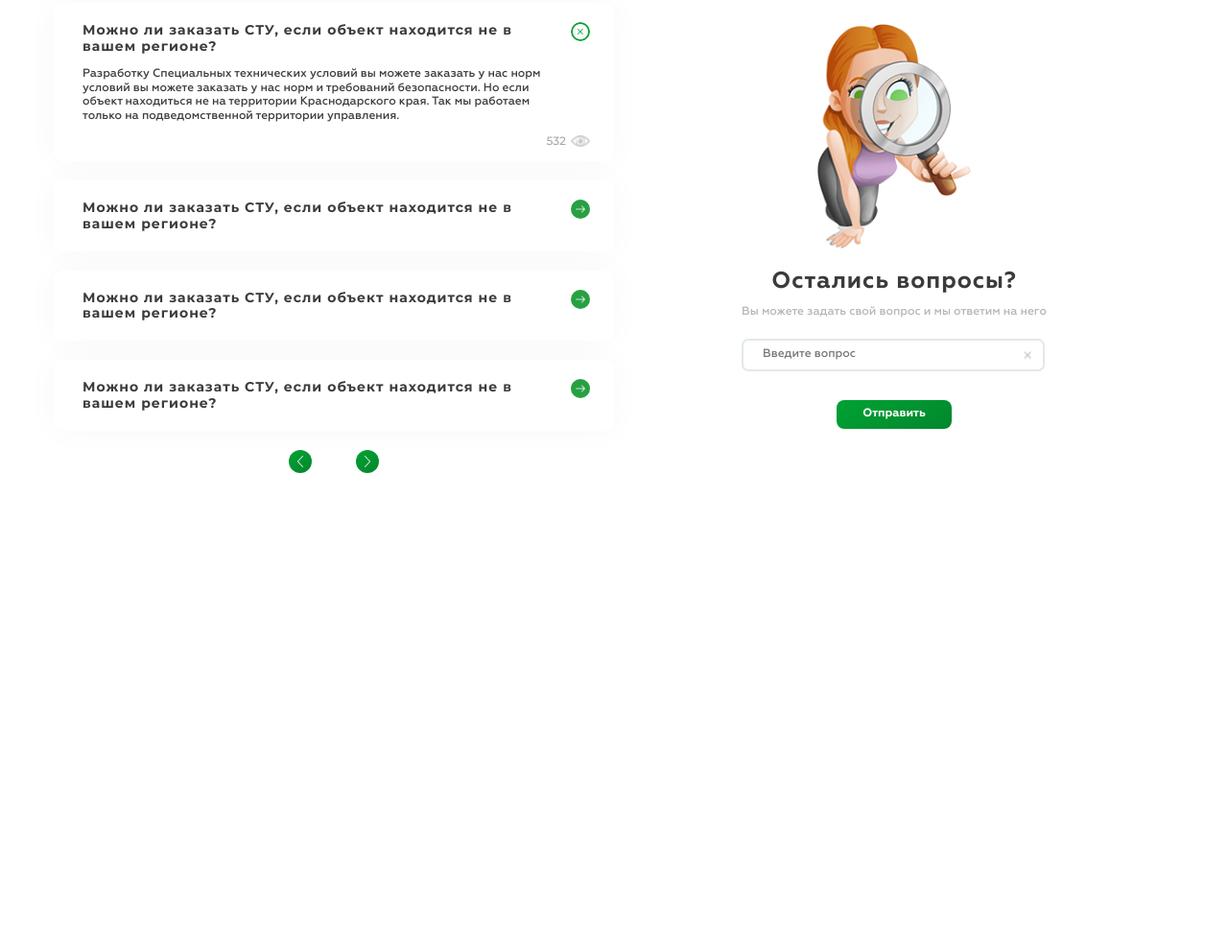
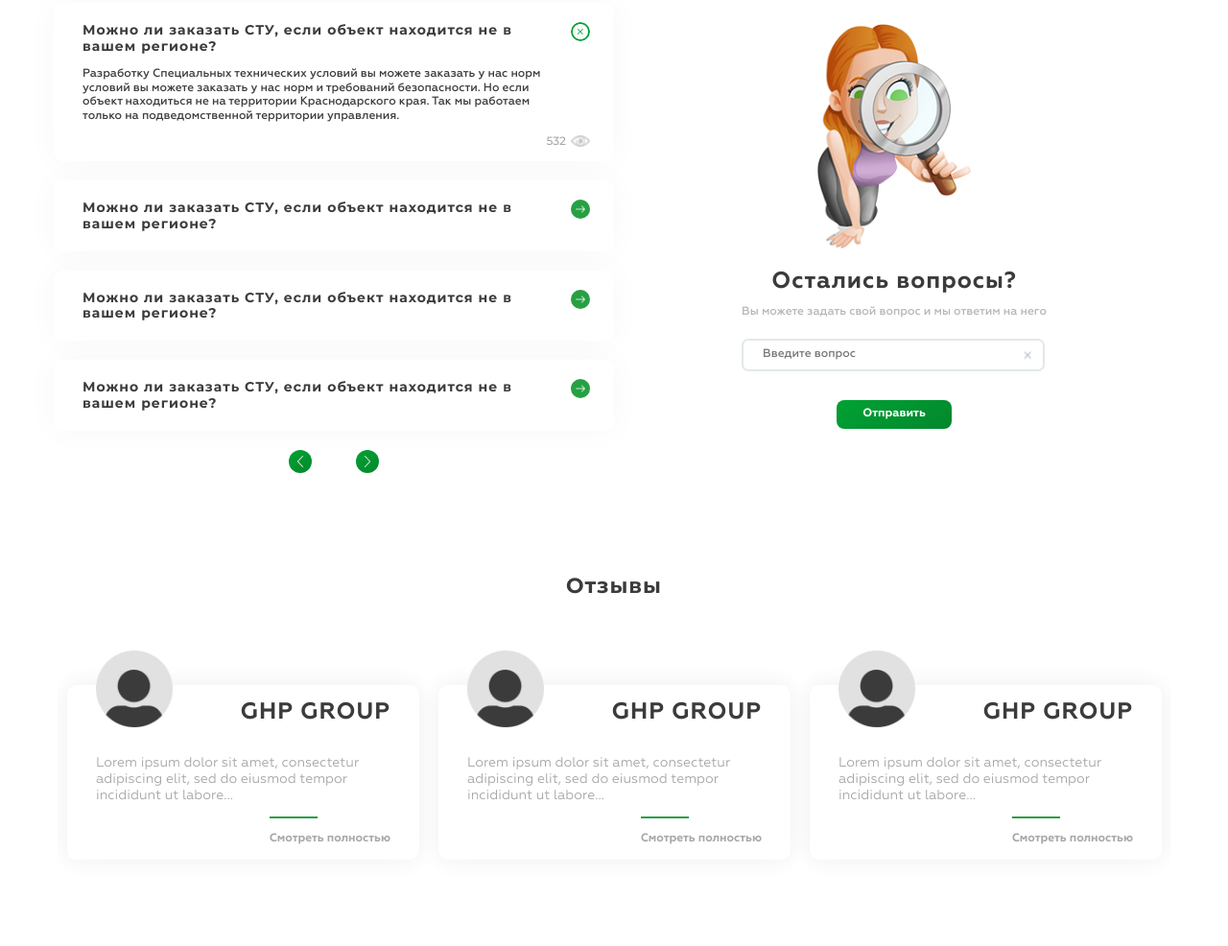
Before and after one commit to KIrilldeveloper48/KIrilldeveloper48-.github.io, a plain HTML site: page gostnorm/main.html in a window 1280 px wide. Shown: the part 5189-6175 px from the top of the page at 96% size. Before the commit the page ends 5737 px from the top, so only its background shows below. Drawn offline with nearby package versions, Linux system fonts and the light colour scheme; a web font is replaced by a local one.

Commit message:
Основной функционал слайдера

```diff
--- a/gostnorm/js/main.js
+++ b/gostnorm/js/main.js
@@ -1,4 +1,4 @@
-$(document).ready(function () {
+$(document).ready(function() {
   $(".tenth-block_slider-item").slick({
     infinite: true,
     slidesToShow: 5,
@@ -8,23 +8,25 @@ $(document).ready(function () {
     autoplay: false,
     autoplaySpeed: 2000,
     appendArrows: $(".slider-arrow"),
-    prevArrow: '<button id="prev" type="button" class="slider-btn slider-btn_prev"><img src="img/block-ten/icon/arrow-1.png" alt=""></button>',
-    nextArrow: '<button id="next" type="button" class="slider-btn slider-btn_next"><img src="img/block-ten/icon/arrow-2.png" alt=""></button>'
+    prevArrow:
+      '<button id="prev" type="button" class="slider-btn slider-btn_prev"><img src="img/block-ten/icon/arrow-1.png" alt=""></button>',
+    nextArrow:
+      '<button id="next" type="button" class="slider-btn slider-btn_next"><img src="img/block-ten/icon/arrow-2.png" alt=""></button>'
   });
 
   // On swipe event
-  $(".tenth-block_slider-item").on("swipe", function (event, slick, direction) {
+  $(".tenth-block_slider-item").on("swipe", function(event, slick, direction) {
     console.log(direction);
     // left
   });
 
   // On edge hit
-  $(".tenth-block_slider-item").on("edge", function (event, slick, direction) {
+  $(".tenth-block_slider-item").on("edge", function(event, slick, direction) {
     console.log("edge was hit");
   });
 
   // On before slide change
-  $(".tenth-block_slider-item").on("beforeChange", function (
+  $(".tenth-block_slider-item").on("beforeChange", function(
     event,
     slick,
     currentSlide,
@@ -34,6 +36,15 @@ $(document).ready(function () {
   });
 });
 
+$(document).ready(function() {
+  $(".review-slider_items").slick({
+    infinite: true,
+    slidesToShow: 3,
+    slidesToScroll: 3,
+    autoplay: false,
+    autoplaySpeed: 2000
+  });
+});
 // СЛАЙДЕР
 // массив слайдов(тексты)
 var slides = document.querySelectorAll("#slides .first-screen_slider-item");
@@ -81,10 +92,10 @@ function goToSlide(n) {
 var next = document.getElementById("next");
 var previous = document.getElementById("back");
 
-next.onclick = function () {
+next.onclick = function() {
   nextSlide();
 };
-previous.onclick = function () {
+previous.onclick = function() {
   previousSlide();
 };
 
@@ -180,17 +191,16 @@ function goToSlide1(n) {
 var faqnext = document.getElementById("faq-next");
 var faqprevious = document.getElementById("faq-back");
 
-faqnext.onclick = function () {
+faqnext.onclick = function() {
   nextSlide1();
 };
-faqprevious.onclick = function () {
+faqprevious.onclick = function() {
   previousSlide1();
 };
 
-
-document.getElementById("clearButton").onclick = function (e) {
+document.getElementById("clearButton").onclick = function(e) {
   document.getElementById("textInput").value = "";
-}
+};
 
 /*
 $("#nav-menu_item-1").click(function() {
--- a/gostnorm/main.html
+++ b/gostnorm/main.html
@@ -966,6 +966,71 @@
       </div>
     </div>
   </section>
+  <!--faq-->
+
+  <section class="review">
+    <h2>Отзывы</h2>
+    <div class="review-slider">
+      <div class="review-slider_items">
+        <div class="review-slider-item">
+          <img src="img/review/user.png" alt="">
+          <h3>GHP GROUP</h3>
+          <p>Lorem ipsum dolor sit amet, consectetur adipiscing elit, sed do eiusmod tempor incididunt ut labore...</p>
+
+          <div class="slider-link">
+          <a><hr>Смотреть полностью</a>
+          </div>
+        </div>
+        <div class="review-slider-item">
+          <img src="img/review/user.png" alt="">
+          <h3>GHP GROUP</h3>
+          <p>Lorem ipsum dolor sit amet, consectetur adipiscing elit, sed do eiusmod tempor incididunt ut labore...</p>
+
+          <div class="slider-link">
+            <a><hr>Смотреть полностью</a>
+          </div>
+
+        </div>
+        <div class="review-slider-item">
+          <img src="img/review/user.png" alt="">
+          <h3>GHP GROUP</h3>
+          <p>Lorem ipsum dolor sit amet, consectetur adipiscing elit, sed do eiusmod tempor incididunt ut labore...</p>
+
+          <div class="slider-link">
+          <a><hr>Смотреть полностью</a>
+          </div>
+        </div>
+          <div class="review-slider-item">
+          <img src="img/review/user.png" alt="">
+          <h3>GHP GROUP</h3>
+          <p>Lorem ipsum dolor sit amet, consectetur adipiscing elit, sed do eiusmod tempor incididunt ut labore...</p>
+
+          <div class="slider-link">
+          <a><hr>Смотреть полностью</a>
+          </div>
+        </div>
+        <div class="review-slider-item">
+          <img src="img/review/user.png" alt="">
+          <h3>GHP GROUP</h3>
+          <p>Lorem ipsum dolor sit amet, consectetur adipiscing elit, sed do eiusmod tempor incididunt ut labore...</p>
+
+          <div class="slider-link">
+            <a><hr>Смотреть полностью</a>
+          </div>
+
+        </div>
+        <div class="review-slider-item">
+          <img src="img/review/user.png" alt="">
+          <h3>GHP GROUP</h3>
+          <p>Lorem ipsum dolor sit amet, consectetur adipiscing elit, sed do eiusmod tempor incididunt ut labore...</p>
+
+          <div class="slider-link">
+          <a><hr>Смотреть полностью</a>
+          </div>
+        </div>
+      </div>
+    </div>
+  </section>
 
   <!--Кнопка Вверх-->
   <div onclick="return up()" id="back-top" hidden>
--- a/gostnorm/sass/main.sass
+++ b/gostnorm/sass/main.sass
@@ -1003,4 +1003,60 @@ input
 				padding: 0
 				justify-self: center
 
+//Review
+.review
+	padding: 2.5rem 3rem
+	.slick-list
+		padding: 2rem 0
+	&-slider
+	h2
+		font-size: 1.1rem
+		font-weight: 700
+		padding-bottom: 2.5rem
+	&-slider-item
+		box-shadow: 0 0 24px rgba(0, 0, 0, 0.07)
+		border-radius: 10px
+		position: relative
+		padding: 0.7rem 1.5rem
+		margin-left: 0.5rem
+		margin-right: 0.5rem
+		h3
+			font-size: 1.2rem
+			font-weight: 700
+			font-family: $font-1
+			padding-bottom: 1.5rem
+			text-align: right
+		p
+			font-size: 0.7rem
+			font-weight: 400
+			font-family: $font-1
+			color: #a8a7a7
+			padding-bottom: 0.7rem
+		hr
+			margin: 0
+			margin-bottom: 0.7rem
+			background: $hover
+			border: none
+			height: 2px
+			width: 2.5rem
+		.slider-link
+			width: 100%
+			text-align: right
+		a
+			font-size: 0.6rem
+			font-family: $font-1
+			font-weight: 700
+			color: #a8a7a7
+			text-align: right
+			display: inline-block
+			&:hover
+				color: $hover
+		img
+			width: 4rem
+			height: 4rem
+			position: absolute
+			left: 1.5rem
+			top: -20%
+			z-index: 3
+
 		@import "media"
```
Also changed, not shown: gostnorm/css/main.css, gostnorm/img/review/user.png (added).
